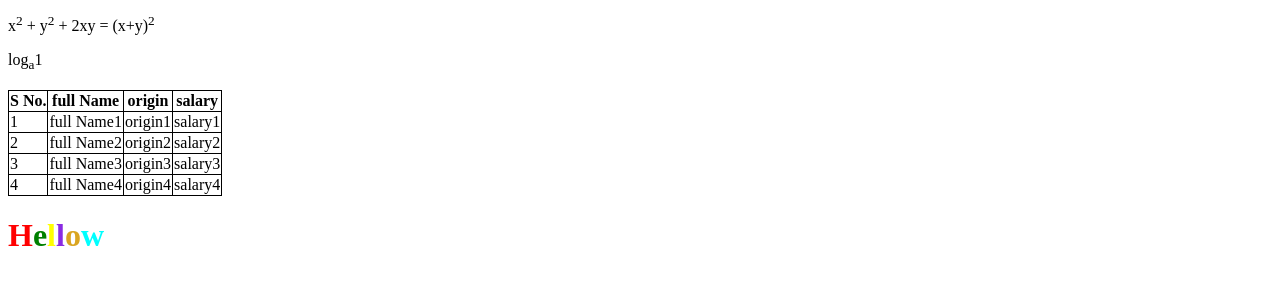
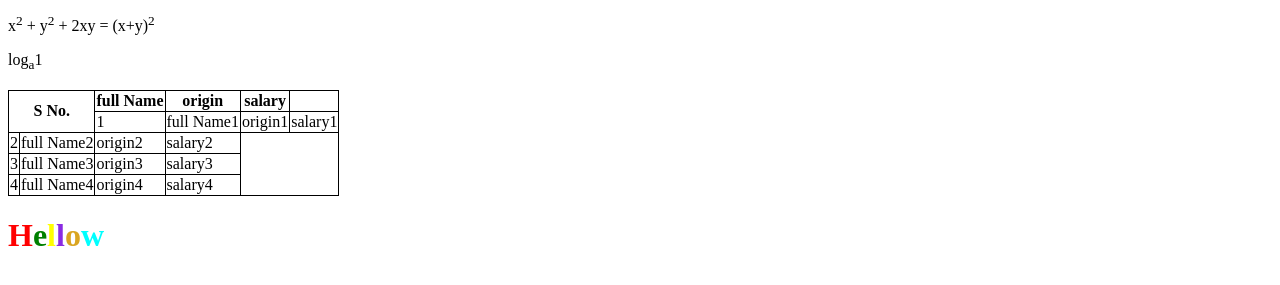
Before and after one commit to DevShashankSharma/Frontend-development-intership----Learn-and-Build, a plain HTML site: page index.html in a window 1280 px wide. Shown: the part 275-560 px from the top of the page. Drawn offline with Linux system fonts and the light colour scheme.

Commit message:
joining different rows and coloumn together

```diff
--- a/index.html
+++ b/index.html
@@ -46,7 +46,7 @@
     <!-- table  -->
     <table>
         <tr>
-            <th>S No. </th>
+            <th colspan="2" rowspan="2">S No. </th>
             <th>full Name</th>
             <th>origin</th>
             <th>salary</th>
```
